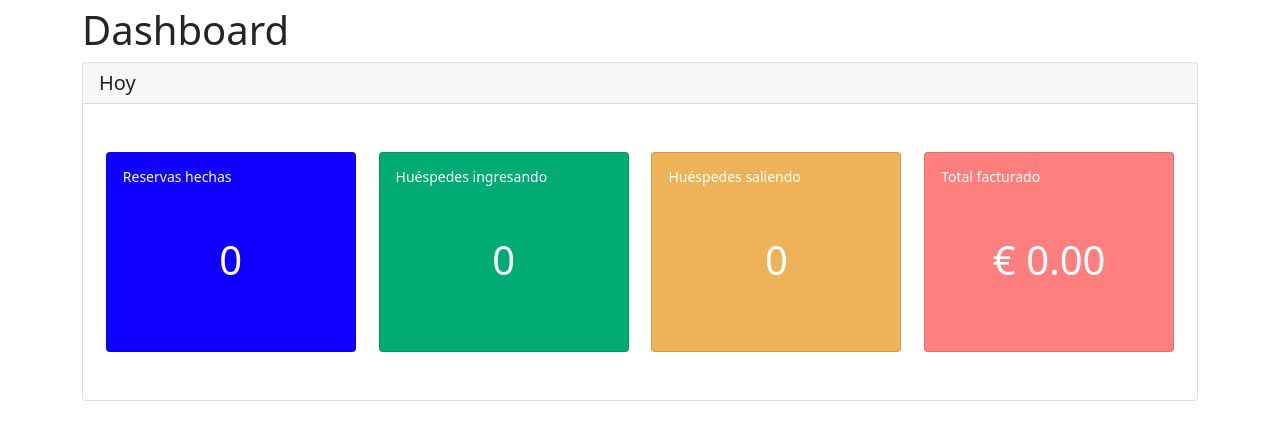
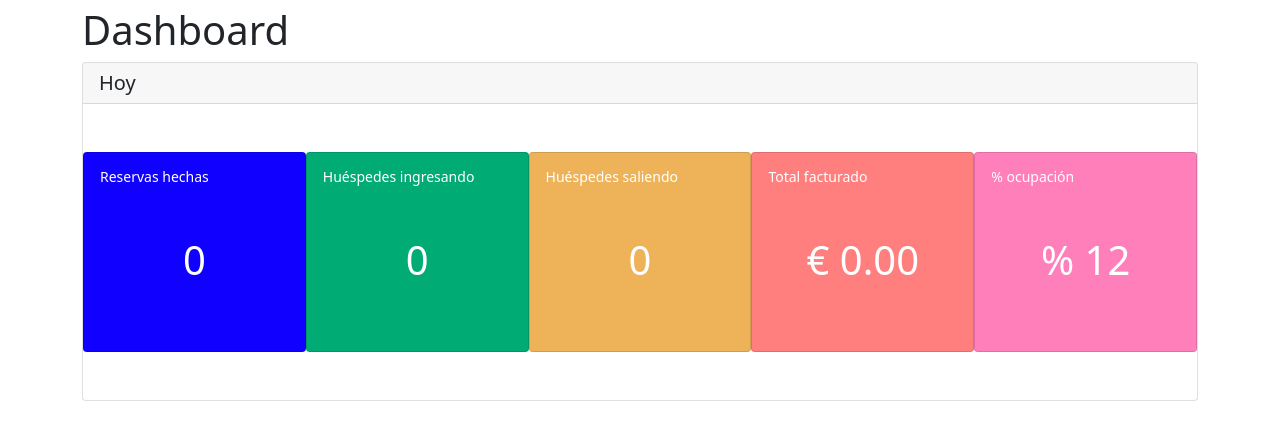
Before and after one commit to oscarchapp/testbookingengine, a Django app: page /dashboard/ in a window 1280 px wide. Shown: the part 58-498 px from the top of the page. Run offline with Django 4.2, Linux system fonts and the light colour scheme; data comes from the database, SQL or seed files in the repository.

Commit message:
exercise 2, added percentage of occupancy

```diff
--- a/pms/templates/dashboard.html
+++ b/pms/templates/dashboard.html
@@ -17,11 +17,14 @@
             <h5 class="small">Huéspedes saliendo</h5>
             <h1 class="dashboard-value">{{dashboard.outcoming_guests}}</h1>
         </div>
-
         <div class="card text-white p-3 card-customization" style="background-color: #ff7f7f;">
             <h5 class="small">Total facturado</h5>
             <h1 class="dashboard-value">€ {% if dashboard.invoiced.total__sum == None %}0.00{% endif %} {{dashboard.invoiced.total__sum|floatformat:2}}</h1>
         </div>
+        <div class="card text-white p-3 card-customization" style="background-color: #ff7fbb;">
+            <h5 class="small">% ocupación</h5>
+            <h1 class="dashboard-value">% {{dashboard.occupation}}</h1>
+        </div>
     </div>
 </div>
 {% endblock content%}
--- a/pms/views.py
+++ b/pms/views.py
@@ -209,13 +209,18 @@ class DashboardView(View):
                     .aggregate(Sum('total'))
                     )
 
+        # get % of occupation
+        occupation = int(100 * Booking.objects.filter(state="NEW").count() / Room.objects.all().count())
+
+        print(occupation)
+
         # preparing context data
         dashboard = {
             'new_bookings': new_bookings,
             'incoming_guests': incoming,
             'outcoming_guests': outcoming,
-            'invoiced': invoiced
-
+            'invoiced': invoiced,
+            'occupation': occupation
         }
 
         context = {
```
